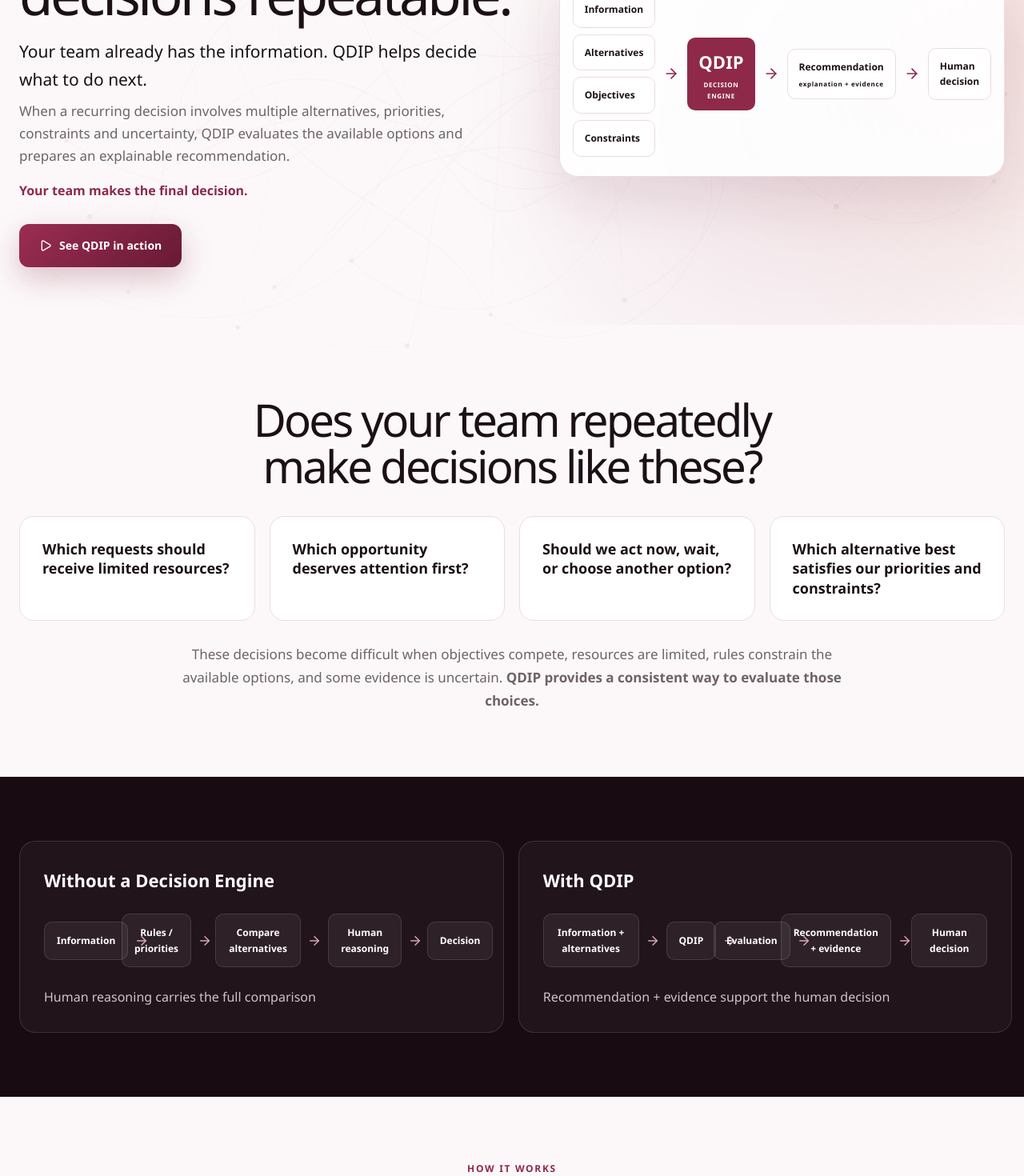
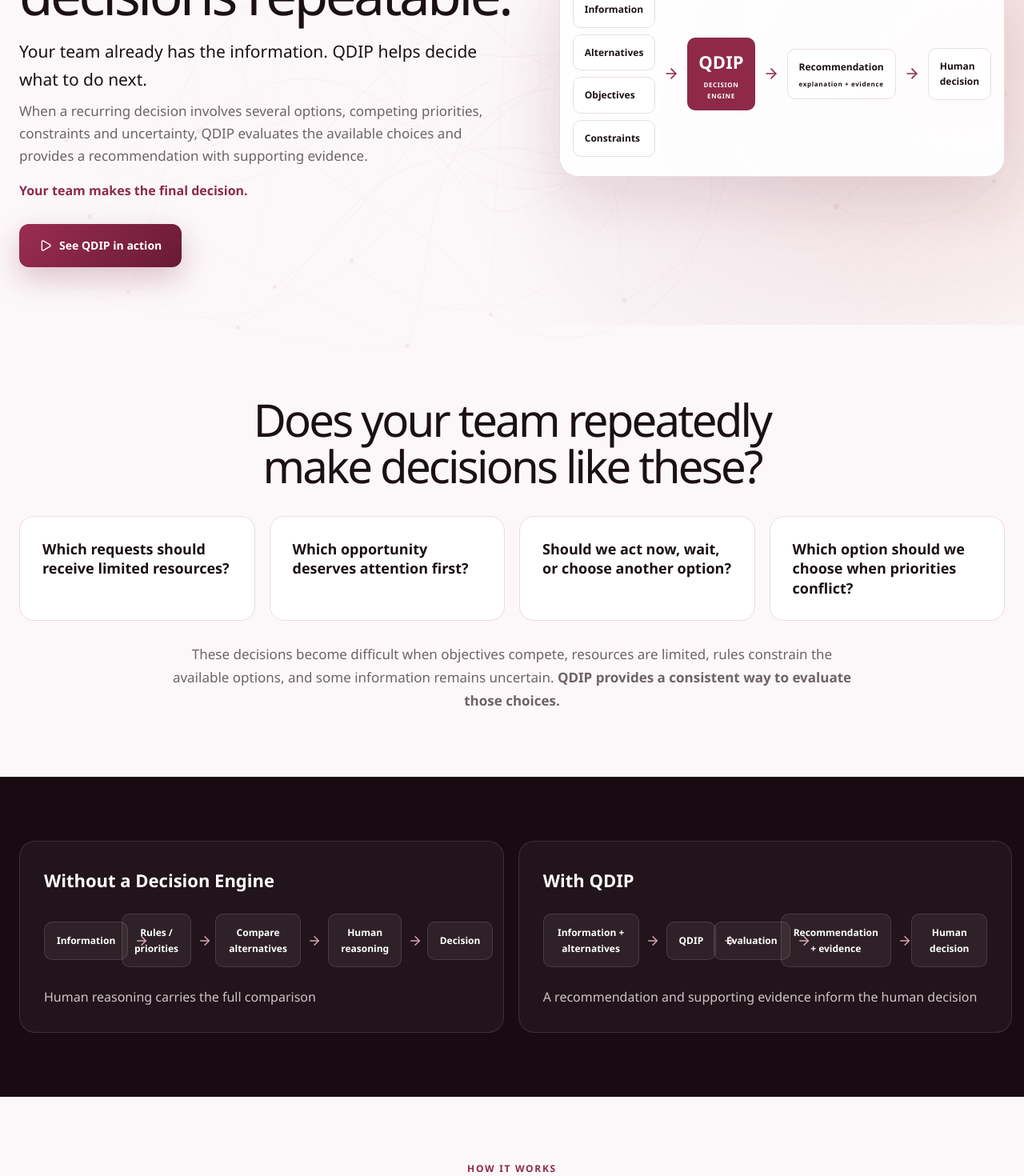
Before and after one commit to mentality-prj/dip-observatory, a Next.js app: page / in a window 1280 px wide. Shown: the part 300-1770 px from the top of the page at 80% size. Built offline with nearby package versions, Linux system fonts and the light colour scheme; no server answers.

Commit message:
refine: polish public marketing copy

```diff
--- a/src/components/marketing/qdip-copy.ts
+++ b/src/components/marketing/qdip-copy.ts
@@ -4,35 +4,41 @@ export type MarketingLocale = (typeof marketingLocales)[number];
 export const marketingCopy = {
   en: {
     nav: ["How it works", "Use cases", "Why QDIP", "Technology", "See demos"],
-    hero: ["Decision Engine", "Make complex decisions repeatable.", "Your team already has the information. QDIP helps decide what to do next.", "When a recurring decision involves multiple alternatives, priorities, constraints and uncertainty, QDIP evaluates the available options and prepares an explainable recommendation.", "Your team makes the final decision.", "See QDIP in action"],
-    problem: ["Does your team repeatedly make decisions like these?", "Which requests should receive limited resources?", "Which opportunity deserves attention first?", "Should we act now, wait, or choose another option?", "Which alternative best satisfies our priorities and constraints?", "These decisions become difficult when objectives compete, resources are limited, rules constrain the available options, and some evidence is uncertain.", "QDIP provides a consistent way to evaluate those choices."],
-    compare: ["Without a Decision Engine", "Human reasoning carries the full comparison", "With QDIP", "Recommendation + evidence support the human decision"],
+    hero: ["Decision Engine", "Make complex decisions repeatable.", "Your team already has the information. QDIP helps decide what to do next.", "When a recurring decision involves several options, competing priorities, constraints and uncertainty, QDIP evaluates the available choices and provides a recommendation with supporting evidence.", "Your team makes the final decision.", "See QDIP in action"],
+    diagram: ["Information", "Alternatives", "Priorities", "Constraints", "Decision Engine", "Recommendation", "supporting evidence", "Human decision"],
+    problem: ["Does your team repeatedly make decisions like these?", "Which requests should receive limited resources?", "Which opportunity deserves attention first?", "Should we act now, wait, or choose another option?", "Which option should we choose when priorities conflict?", "These decisions become difficult when objectives compete, resources are limited, rules constrain the available options, and some information remains uncertain.", "QDIP provides a consistent way to evaluate those choices."],
+    bridge: "The challenge isn’t having more information. It’s evaluating the same kind of decision consistently when priorities, constraints and evidence change.",
+    compare: ["Without a Decision Engine", "Human reasoning carries the full comparison", "With QDIP", "A recommendation and supporting evidence inform the human decision"],
     how: ["How it works", "Context", "Alternatives", "Evaluation", "Recommendation", "Human decision", "How QDIP works"],
-    cases: ["One Decision Engine. Different decisions.", "ALLOCATE", "Resource Allocation", "Where should limited resources go?", "Evaluate competing needs against priorities, available capabilities, capacity and constraints.", "Explore Resource Allocation", "DECIDE", "Gas Decision", "Act now, wait, or choose another strategy?", "Compare available actions under changing conditions and uncertainty.", "Explore Gas", "PRIORITIZE", "GTM Lab", "Which opportunities deserve attention first?", "Coming soon"],
-    why: ["Why QDIP", "Consistent", "Apply the same decision model consistently.", "Explainable", "Understand why an alternative was recommended.", "Constraint-aware", "Evaluate decisions within explicit real-world limitations.", "Uncertainty-aware", "Represent uncertainty rather than silently treating uncertain evidence as fact.", "Inspectable", "Compare alternatives and their trade-offs.", "Human-controlled", "QDIP recommends. The responsible person decides."],
+    cases: ["One Decision Engine. Different decisions.", "ALLOCATE", "Resource Allocation", "Where should limited resources go?", "Evaluate competing needs against priorities, available resources and constraints.", "Explore Resource Allocation", "DECIDE", "Gas Decision", "Act now, wait, or choose another strategy?", "Compare available actions under changing conditions and uncertainty.", "Explore Gas", "PRIORITIZE", "GTM Lab", "Which opportunities deserve attention first?", "Coming soon"],
+    why: ["Why QDIP", "Consistent", "Apply the same decision model consistently. Reduce dependence on who happens to be making the decision.", "Explainable", "Understand why an alternative was recommended. Review and justify important decisions.", "Constraint-aware", "Evaluate alternatives within explicit operational limits. Avoid recommendations that cannot be executed.", "Uncertainty-aware", "Make uncertainty visible. Know where a decision depends on incomplete or uncertain information.", "Inspectable", "Compare alternatives and trade-offs. See what is gained and sacrificed by each choice.", "Human-controlled", "QDIP recommends. The responsible person decides. Authority and accountability stay with your organization."],
     adoption: ["Start with one decision.", "One recurring decision", "Model it", "Test real scenarios", "Compare QDIP recommendations with current decisions", "Measure value", "Expand if useful"],
     conversion: ["What decision does your team make repeatedly?", "Show us one recurring decision, the information used to make it, and the constraints that matter. We can determine whether it is a good fit for QDIP.", "Describe your decision"],
   },
   uk: {
     nav: ["Як це працює", "Сценарії", "Чому QDIP", "Технологія", "Демо"],
-    hero: ["Рушій прийняття рішень", "Зробіть складні рішення повторюваними.", "У вашої команди вже є інформація. QDIP допомагає визначити, що робити далі.", "Коли повторюване рішення має кілька альтернатив, пріоритетів, обмежень і невизначеність, QDIP оцінює доступні варіанти та готує пояснювану рекомендацію.", "Остаточне рішення приймає ваша команда.", "Подивитися QDIP у дії"],
-    problem: ["Ваша команда регулярно приймає такі рішення?", "Які запити мають отримати обмежені ресурси?", "Яка можливість заслуговує уваги першою?", "Діяти зараз, чекати чи обрати інший варіант?", "Яка альтернатива найкраще відповідає пріоритетам та обмеженням?", "Такі рішення ускладнюються, коли цілі конкурують, ресурси обмежені, правила звужують вибір, а частина доказів невизначена.", "QDIP дає послідовний спосіб оцінювати такий вибір."],
-    compare: ["Без рушія прийняття рішень", "Усе порівняння тримається на людському міркуванні", "З QDIP", "Рекомендація та докази підтримують рішення людини"],
+    hero: ["Рушій прийняття рішень", "Приймайте складні рішення послідовно.", "У вашої команди вже є інформація. QDIP допомагає визначити, що робити далі.", "Коли регулярне рішення передбачає кілька варіантів, суперечливі пріоритети, обмеження та невизначеність, QDIP оцінює доступні варіанти й надає рекомендацію з обґрунтуванням.", "Остаточне рішення приймає ваша команда.", "Подивитися QDIP у дії"],
+    diagram: ["Інформація", "Альтернативи", "Пріоритети", "Обмеження", "Рушій рішень", "Рекомендація", "обґрунтування", "Рішення людини"],
+    problem: ["Ваша команда регулярно приймає такі рішення?", "Які запити мають отримати обмежені ресурси?", "Яка можливість потребує уваги першою?", "Діяти зараз, зачекати чи обрати інший варіант?", "Який варіант обрати, коли пріоритети суперечать один одному?", "Такі рішення ускладнюються, коли цілі конкурують, ресурси обмежені, правила звужують вибір, а частина інформації залишається невизначеною.", "QDIP дає послідовний спосіб оцінювати такий вибір."],
+    bridge: "Проблема не в нестачі інформації. Складність у тому, щоб послідовно оцінювати однотипні рішення, коли змінюються пріоритети, обмеження та вихідні дані.",
+    compare: ["Без рушія прийняття рішень", "Усе порівняння залежить від людського міркування", "З QDIP", "Рекомендація та обґрунтування допомагають людині прийняти рішення"],
     how: ["Як це працює", "Контекст", "Альтернативи", "Оцінювання", "Рекомендація", "Рішення людини", "Як працює QDIP"],
-    cases: ["Один рушій. Різні рішення.", "РОЗПОДІЛИТИ", "Розподіл ресурсів", "Куди спрямувати обмежені ресурси?", "Оцінюйте конкуруючі потреби за пріоритетами, можливостями, потужністю та обмеженнями.", "Відкрити Resource Allocation", "ВИРІШИТИ", "Gas Decision", "Діяти зараз, чекати чи обрати іншу стратегію?", "Порівнюйте доступні дії за мінливих умов та невизначеності.", "Відкрити Gas", "ПРІОРИТЕЗУВАТИ", "GTM Lab", "Які можливості заслуговують уваги першими?", "Незабаром"],
-    why: ["Чому QDIP", "Послідовність", "Застосовуйте ту саму модель рішення послідовно.", "Пояснюваність", "Розумійте, чому рекомендовано альтернативу.", "Урахування обмежень", "Оцінюйте рішення в межах явних реальних обмежень.", "Урахування невизначеності", "Представляйте невизначеність явно, а не як факт.", "Перевірюваність", "Порівнюйте альтернативи та компроміси.", "Контроль людини", "QDIP рекомендує. Відповідальна людина вирішує."],
-    adoption: ["Почніть з одного рішення.", "Одне повторюване рішення", "Змоделюйте його", "Перевірте реальні сценарії", "Порівняйте рекомендації QDIP з поточними рішеннями", "Виміряйте цінність", "Розширюйте, якщо корисно"],
-    conversion: ["Яке рішення ваша команда приймає регулярно?", "Опишіть одне повторюване рішення, інформацію для нього та важливі обмеження. Ми визначимо, чи підходить для нього QDIP.", "Описати ваше рішення"],
+    cases: ["Один рушій. Різні рішення.", "РОЗПОДІЛИТИ", "Розподіл ресурсів", "Куди спрямувати обмежені ресурси?", "Оцінюйте конкуруючі потреби з урахуванням пріоритетів, доступних ресурсів та обмежень.", "Відкрити Resource Allocation", "ВИРІШИТИ", "Gas Decision", "Діяти зараз, зачекати чи обрати іншу стратегію?", "Порівнюйте доступні дії за мінливих умов і невизначеності.", "Відкрити Gas", "ПРІОРИТЕЗУВАТИ", "GTM Lab", "Які можливості потребують уваги першими?", "Незабаром"],
+    why: ["Чому QDIP", "Послідовність", "Застосовуйте ту саму модель рішення послідовно. Менше залежності від того, хто саме приймає рішення.", "Зрозуміле обґрунтування", "Розумійте, чому рекомендовано певний варіант. Перевіряйте й обґрунтовуйте важливі рішення.", "Урахування обмежень", "Оцінюйте варіанти в межах реальних операційних обмежень. Відсіюйте те, що неможливо виконати.", "Урахування невизначеності", "Робіть невизначеність видимою. Бачте, де рішення залежить від неповної або ненадійної інформації.", "Прозорість вибору", "Порівнюйте варіанти та компроміси. Бачте, що дає і чого коштує кожен вибір.", "Контроль людини", "QDIP рекомендує. Відповідальна людина вирішує. Повноваження та відповідальність залишаються в організації."],
+    adoption: ["Почніть з одного рішення.", "Одне регулярне рішення", "Змоделюйте його", "Перевірте реальні сценарії", "Порівняйте рекомендації QDIP з поточними рішеннями", "Оцініть цінність", "Розширюйте використання, якщо це корисно"],
+    conversion: ["Яке рішення ваша команда приймає регулярно?", "Опишіть одне регулярне рішення, інформацію, яку ви використовуєте, та важливі обмеження. Ми визначимо, чи підходить для нього QDIP.", "Описати рішення"],
   },
   pl: {
     nav: ["Jak to działa", "Przypadki użycia", "Dlaczego QDIP", "Technologia", "Demo"],
-    hero: ["Silnik decyzyjny", "Spraw, by złożone decyzje były powtarzalne.", "Twój zespół ma już informacje. QDIP pomaga zdecydować, co zrobić dalej.", "Gdy powtarzalna decyzja obejmuje wiele alternatyw, priorytetów, ograniczeń i niepewność, QDIP ocenia dostępne opcje i przygotowuje wyjaśnialną rekomendację.", "Ostateczną decyzję podejmuje Twój zespół.", "Zobacz QDIP w działaniu"],
-    problem: ["Czy Twój zespół regularnie podejmuje takie decyzje?", "Które potrzeby powinny otrzymać ograniczone zasoby?", "Która szansa zasługuje na uwagę jako pierwsza?", "Działać teraz, czekać czy wybrać inną opcję?", "Która alternatywa najlepiej spełnia priorytety i ograniczenia?", "Decyzje stają się trudne, gdy cele konkurują, zasoby są ograniczone, reguły zawężają opcje, a część dowodów jest niepewna.", "QDIP zapewnia spójny sposób oceny tych wyborów."],
-    compare: ["Bez silnika decyzyjnego", "Całe porównanie opiera się na rozumowaniu człowieka", "Z QDIP", "Rekomendacja i dowody wspierają decyzję człowieka"],
+    hero: ["Silnik decyzyjny", "Podejmuj złożone decyzje w sposób powtarzalny.", "Twój zespół ma już potrzebne informacje. QDIP pomaga zdecydować, co zrobić dalej.", "Gdy regularnie podejmowana decyzja obejmuje kilka opcji, sprzeczne priorytety, ograniczenia i niepewność, QDIP ocenia dostępne możliwości i przedstawia rekomendację wraz z uzasadnieniem.", "Ostateczną decyzję podejmuje Twój zespół.", "Zobacz QDIP w działaniu"],
+    diagram: ["Informacje", "Alternatywy", "Priorytety", "Ograniczenia", "Silnik decyzyjny", "Rekomendacja", "uzasadnienie", "Decyzja człowieka"],
+    problem: ["Czy Twój zespół regularnie podejmuje takie decyzje?", "Które potrzeby powinny otrzymać ograniczone zasoby?", "Która szansa wymaga uwagi w pierwszej kolejności?", "Działać teraz, poczekać czy wybrać inną opcję?", "Którą opcję wybrać, gdy priorytety są ze sobą sprzeczne?", "Takie decyzje są trudne, gdy cele konkurują ze sobą, zasoby są ograniczone, reguły zawężają wybór, a część informacji pozostaje niepewna.", "QDIP zapewnia spójny sposób oceny takich wyborów."],
+    bridge: "Problemem nie jest brak informacji. Trudność polega na spójnej ocenie tego samego rodzaju decyzji, gdy zmieniają się priorytety, ograniczenia i dostępne informacje.",
+    compare: ["Bez silnika decyzyjnego", "Całe porównanie zależy od ludzkiej oceny", "Z QDIP", "Rekomendacja i uzasadnienie wspierają decyzję człowieka"],
     how: ["Jak to działa", "Kontekst", "Alternatywy", "Ocena", "Rekomendacja", "Decyzja człowieka", "Jak działa QDIP"],
-    cases: ["Jeden silnik decyzyjny. Różne decyzje.", "ALOKUJ", "Resource Allocation", "Gdzie skierować ograniczone zasoby?", "Oceniaj konkurujące potrzeby względem priorytetów, możliwości, pojemności i ograniczeń.", "Poznaj Resource Allocation", "DECYDUJ", "Gas Decision", "Działać teraz, czekać czy wybrać inną strategię?", "Porównuj dostępne działania w zmiennych warunkach i przy niepewności.", "Poznaj Gas", "PRIORYTETYZUJ", "GTM Lab", "Które szanse zasługują na uwagę jako pierwsze?", "Wkrótce"],
-    why: ["Dlaczego QDIP", "Spójny", "Stosuj ten sam model decyzji w sposób spójny.", "Wyjaśnialny", "Rozumiej, dlaczego rekomendowano alternatywę.", "Uwzględnia ograniczenia", "Oceniaj decyzje w ramach jawnych ograniczeń świata rzeczywistego.", "Uwzględnia niepewność", "Reprezentuj niepewność zamiast traktować ją jak fakt.", "Kontrolowalny", "Porównuj alternatywy i kompromisy.", "Kontrolowany przez człowieka", "QDIP rekomenduje. Odpowiedzialna osoba decyduje."],
-    adoption: ["Zacznij od jednej decyzji.", "Jedna powtarzalna decyzja", "Zamodeluj ją", "Testuj rzeczywiste scenariusze", "Porównaj rekomendacje QDIP z obecnymi decyzjami", "Zmierz wartość", "Rozszerz, jeśli to użyteczne"],
-    conversion: ["Jaką decyzję Twój zespół podejmuje regularnie?", "Opisz jedną powtarzalną decyzję, używane informacje i istotne ograniczenia. Możemy określić, czy QDIP jest dobrym dopasowaniem.", "Opisz swoją decyzję"],
+    cases: ["Jeden silnik decyzyjny. Różne decyzje.", "ALOKUJ", "Resource Allocation", "Gdzie skierować ograniczone zasoby?", "Oceniaj konkurujące potrzeby z uwzględnieniem priorytetów, dostępnych zasobów i ograniczeń.", "Poznaj Resource Allocation", "DECYDUJ", "Gas Decision", "Działać teraz, poczekać czy wybrać inną strategię?", "Porównuj dostępne działania w zmiennych warunkach i przy niepewności.", "Poznaj Gas", "PRIORYTETYZUJ", "GTM Lab", "Które szanse wymagają uwagi w pierwszej kolejności?", "Wkrótce"],
+    why: ["Dlaczego QDIP", "Spójność", "Stosuj ten sam model decyzji w sposób spójny. Ogranicz zależność od tego, kto akurat podejmuje decyzję.", "Zrozumiałe uzasadnienie", "Rozumiej, dlaczego zarekomendowano daną opcję. Weryfikuj i uzasadniaj ważne decyzje.", "Uwzględnia ograniczenia", "Oceniaj opcje w ramach rzeczywistych ograniczeń operacyjnych. Odrzucaj rozwiązania, których nie da się wykonać.", "Uwzględnia niepewność", "Pokazuj niepewność wprost. Wiedz, gdzie decyzja zależy od niepełnych lub niepewnych informacji.", "Przejrzystość wyboru", "Porównuj opcje i kompromisy. Zobacz, co zyskujesz i z czego rezygnujesz przy każdym wyborze.", "Kontrola człowieka", "QDIP rekomenduje. Odpowiedzialna osoba decyduje. Uprawnienia i odpowiedzialność pozostają w organizacji."],
+    adoption: ["Zacznij od jednej decyzji.", "Jedna regularnie podejmowana decyzja", "Zamodeluj ją", "Przetestuj rzeczywiste scenariusze", "Porównaj rekomendacje QDIP z obecnymi decyzjami", "Oceń wartość", "Rozszerz zastosowanie, jeśli ma to sens"],
+    conversion: ["Jaką decyzję Twój zespół podejmuje regularnie?", "Opisz jedną regularnie podejmowaną decyzję, wykorzystywane informacje i istotne ograniczenia. Możemy ocenić, czy QDIP pasuje do tego przypadku.", "Opisz swoją decyzję"],
   },
 } as const;
```
